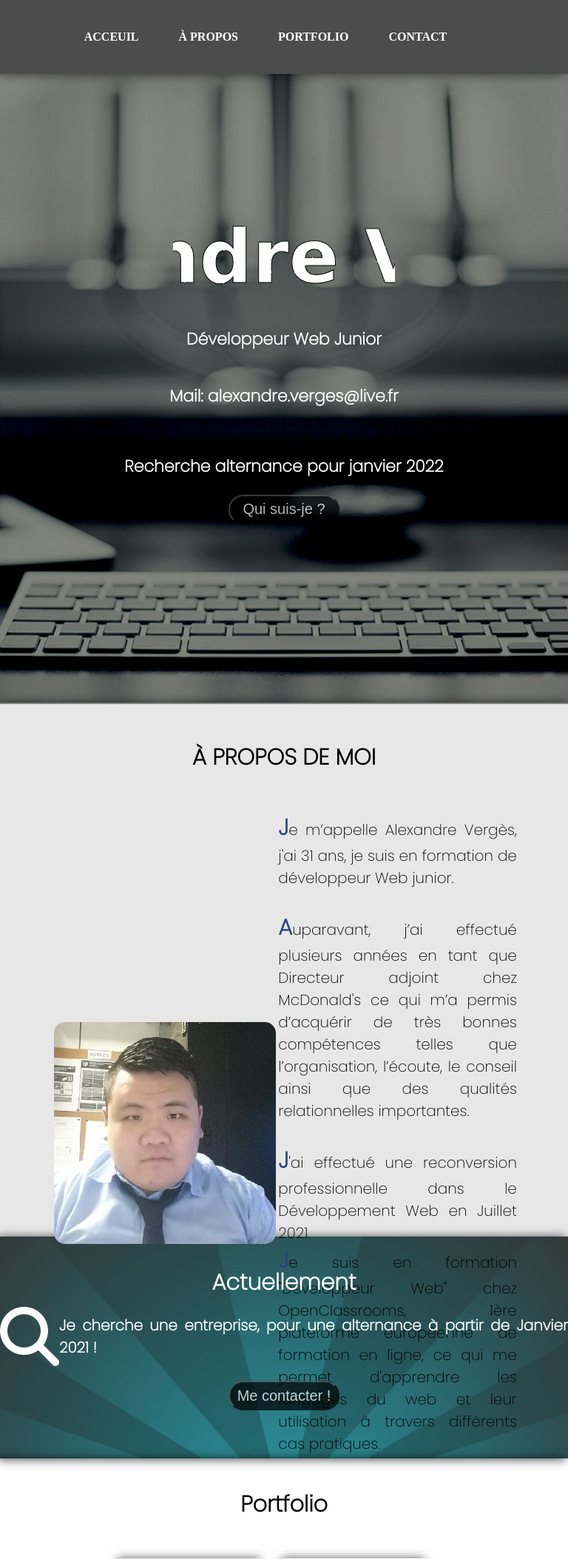
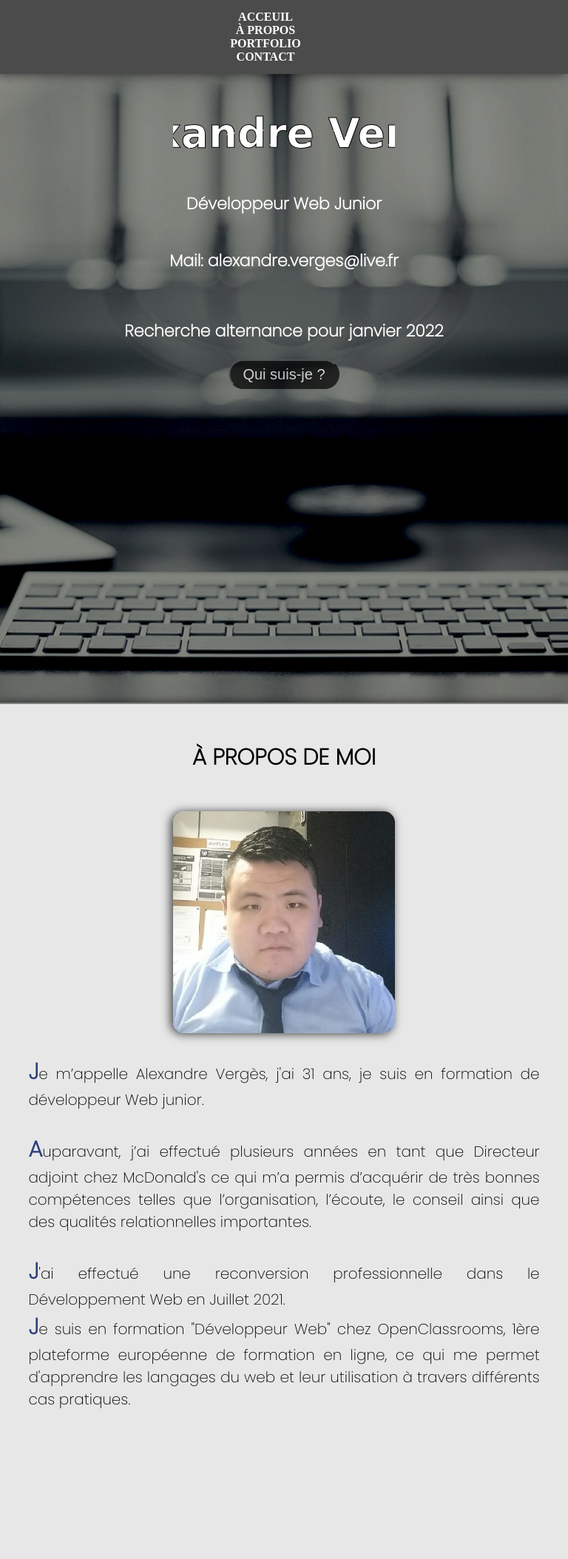
Before and after one commit to ALEXANDREVERGES/portfolio, a PHP site: page / in a window 768 px wide. Shown: the top 2108 px of the page at 74% size. Run offline with PHP 8.4, Linux system fonts and the light colour scheme; some libraries are stand-ins or nearby versions; some web fonts are replaced.

Commit message:
correction

```diff
--- a/index.html
+++ b/index.html
@@ -5,6 +5,7 @@
     <meta http-equiv="X-UA-Compatible" content="IE=edge">
     <meta name="viewport" content="width=device-width, initial-scale=1.0">
     <link rel="stylesheet" href="style.css">
+    <link rel="stylesheet" href="responsive.css">
     <link rel="preconnect" href="https://fonts.googleapis.com">
     <link rel="preconnect" href="https://fonts.gstatic.com" crossorigin>
     <link href="https://fonts.googleapis.com/css2?family=Ephesis&display=swap" rel="stylesheet">
@@ -81,7 +82,7 @@
         <div class="container3 text_titre2 marg_top1">Actuellement </div>
         <div class="container_section3">
             <div><i class="fas fa-search"></i></div>
-            <div class="text_info1"><strong> Je cherche une entreprise, pour une alternance à partir de Janvier 2021 !</strong></div>
+            <div class="text_info1 margin_right"><strong> Je cherche une entreprise, pour une alternance à partir de Janvier 2021 !</strong></div>
         </div>
     <div class="center">
         <a href="mailto:alexandre.verges@live.fr"><button>Me contacter !</button></a>
@@ -101,7 +102,7 @@
         <strong>HTML5 / CSS3</strong> </span></div>
         </div>
         </div>
-        <div class="laCarte">
+        <div class="laCarte margin_top">
             <div class="flip_box_inner">
         <a href="https://alexandreverges.github.io/ALEXANDREVERGES_3_14082021/"><img class="devantCarte" src="img/ohmyfoo.PNG" alt="projet OhMyFood"/></a>
         <div class="text_info2 derriereCarte"><span>Projet Openclassrooms <br>Intégration du site OHMYFOOD en utilisant la logique BEM, le précompilateur Sass + ajout d'animation CSS moderne<br>
--- /dev/null
+++ b/responsive.css
@@ -0,0 +1,130 @@
+@media screen and (min-width: 0px) and (max-width: 800px){
+    .menu{
+        width: 100%;
+        display: flex;
+        align-items: center;
+        justify-content: center;
+        position: absolute;
+        top: 0;
+        bottom: 0;
+    }
+    .menu_liste{
+        width: 100%;
+        display: flex;
+        justify-content: center;
+        align-items: center;
+        flex-direction: column;
+    }
+    a:hover{
+        cursor: pointer;
+        border: none;
+    }
+    svg text{
+        margin-top: 50px;
+        font-size: 55px;
+    }
+    .carte{
+        display: block;
+    }
+    .carte_info{
+        text-align: center;
+    }
+    #propos{
+        height: 1400px;
+    }
+    .img_profil{
+        margin-bottom: 30px;
+    }
+    .container_section2{
+        display: flex;
+        flex-wrap: wrap;
+
+    }
+    .container_img{
+        width: 100%;
+    }
+    .container_text{
+        width: 90%;
+    }
+    .fa-search{
+
+    }
+    .container_section3{
+        flex-wrap: wrap-reverse;
+    }
+    .margin_right{
+        text-align: center;
+        margin: 20px;
+    }
+
+    #actuellement{
+        height: 350px;
+    }
+    .container_carte{
+
+        flex-wrap: wrap;
+        align-items: center;
+    }
+    .laCarte{
+        width: 90%;
+        margin-right: 0;
+        margin-top: 10px;
+    }
+    .derriereCarte{
+        margin: 0;
+        top: 0;
+        bottom: 0;
+    }
+    .margin_top{
+        margin-top: -50px;
+    }
+    #portfolio{
+        height: 800px;
+    }
+    .menu2{
+        text-align: center;
+    }
+
+
+}
+@media screen and (min-width: 450px) and (max-width: 800px){
+    #propos{
+        height: 1200px;
+    }
+
+}
+@media screen and (min-width: 801px) and (max-width: 1200px){
+    #propos{
+        height: 1100px;
+    }
+    .container_section2{
+        display: flex;
+        flex-wrap: wrap;
+
+    }
+    .container_img{
+        width: 100%;
+    }
+    .container_text{
+        width: 90%;
+    }
+    .img_profil{
+        margin-bottom: 30px;
+    }
+    .container_carte{
+
+        flex-wrap: wrap;
+        align-items: center;
+    }
+    .laCarte{
+        width: 60%;
+        margin-right: 0;
+        margin-top: 0;
+
+    }
+    .derriereCarte{
+        margin: 0;
+        top: 0;
+        bottom: 0;
+    }
+}
--- a/style.css
+++ b/style.css
@@ -165,6 +165,7 @@ a:hover{
     height: 300px;
     object-fit: cover;
     border-radius: 15px;
+    box-shadow: -3px 1px 13px 0px rgba(0,0,0,0.75);
 }
 .container_section2{
     display: flex;
```
